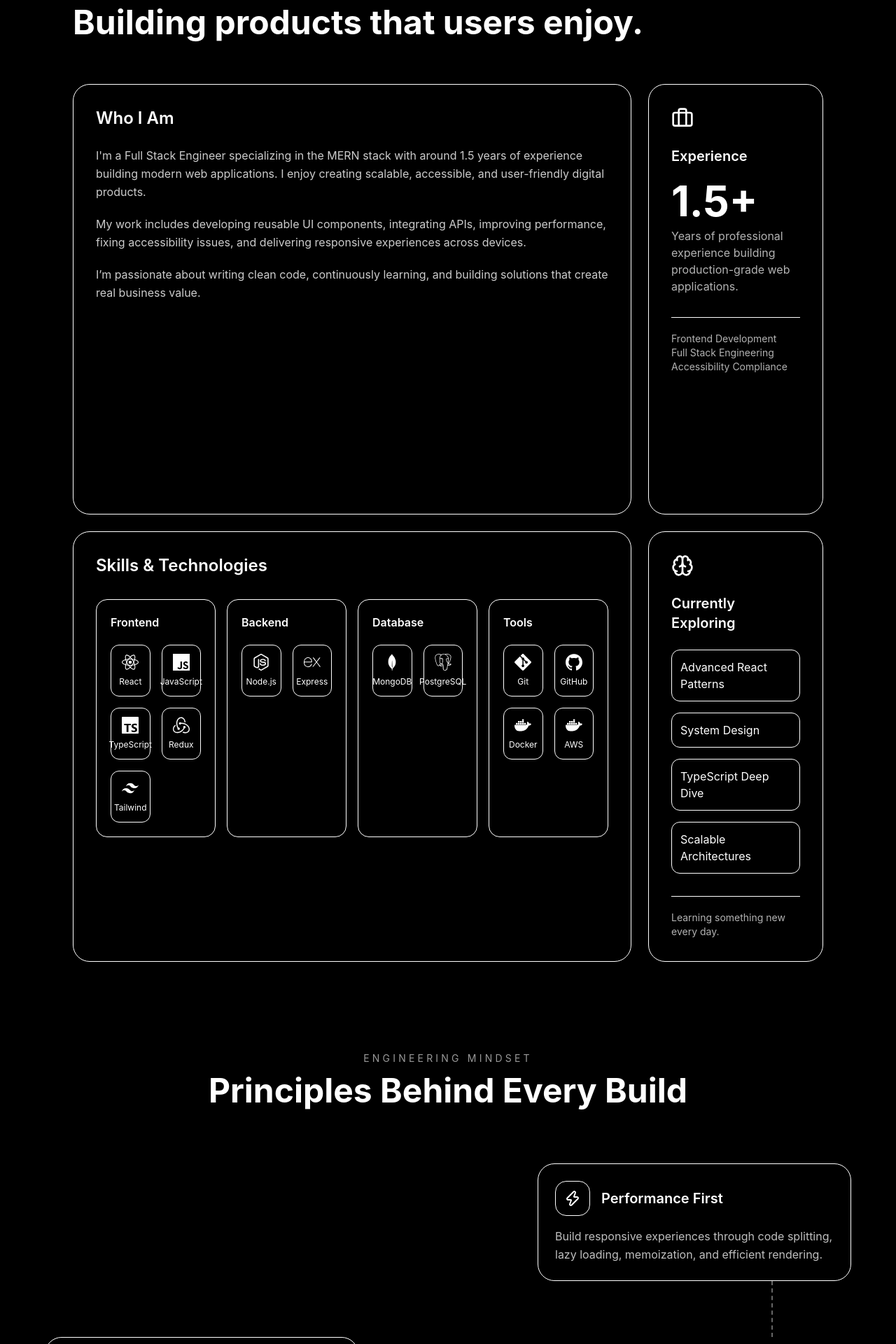
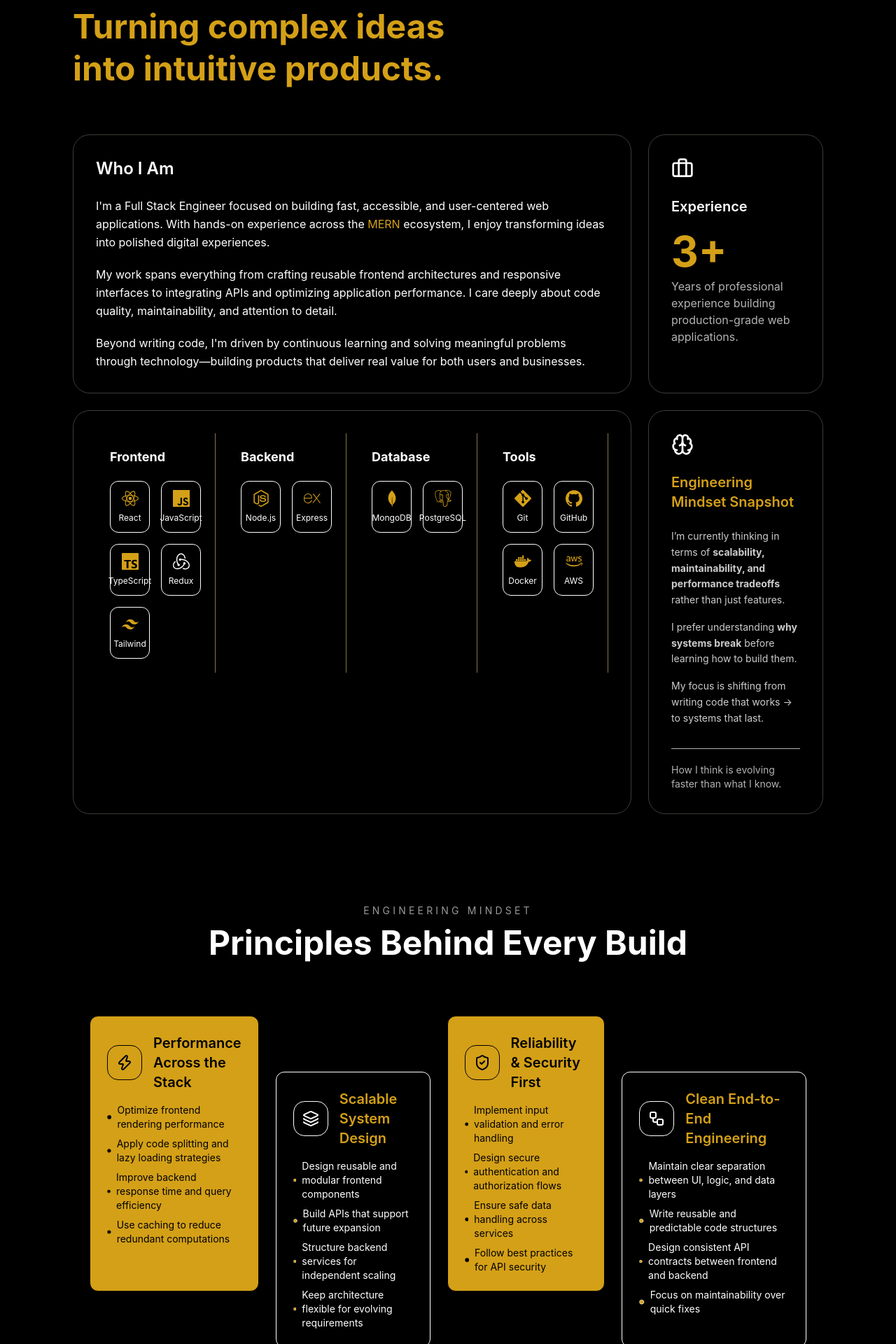
Before and after one commit to AnudeepthiKolagani/anudeepthi-workspace, a React (Vite) app: page / in a window 1280 px wide. Shown: the part 920-2840 px from the top of the page at 70% size. Built offline with nearby package versions, Linux system fonts and the light colour scheme.

Commit message:
feat: style About me section  by using theme colors

```diff
--- a/package.json
+++ b/package.json
@@ -11,6 +11,7 @@
   },
   "dependencies": {
     "@tailwindcss/vite": "^4.3.0",
+    "framer-motion": "^12.40.0",
     "lucide-react": "^1.17.0",
     "react": "^19.2.6",
     "react-dom": "^19.2.6",
--- a/src/components/About.jsx
+++ b/src/components/About.jsx
@@ -13,6 +13,7 @@ import {
   SiGithub,
 } from "react-icons/si";
 
+import { FaAws } from "react-icons/fa";
 import { Briefcase, Brain } from "lucide-react";
 import EngineeringMindset from "./EngineeringMindset";
 
@@ -21,34 +22,61 @@ export default function About() {
     {
       title: "Frontend",
       skills: [
-        { name: "React", icon: <SiReact size={24} /> },
-        { name: "JavaScript", icon: <SiJavascript size={24} /> },
-        { name: "TypeScript", icon: <SiTypescript size={24} /> },
+        { name: "React", icon: <SiReact size={24} className="text-accent" /> },
+        {
+          name: "JavaScript",
+          icon: <SiJavascript size={24} className="text-accent" />,
+        },
+        {
+          name: "TypeScript",
+          icon: <SiTypescript size={24} className="text-accent" />,
+        },
         { name: "Redux", icon: <SiRedux size={24} /> },
-        { name: "Tailwind", icon: <SiTailwindcss size={24} /> },
+        {
+          name: "Tailwind",
+          icon: <SiTailwindcss size={24} className="text-accent" />,
+        },
       ],
     },
     {
       title: "Backend",
       skills: [
-        { name: "Node.js", icon: <SiNodedotjs size={24} /> },
-        { name: "Express", icon: <SiExpress size={24} /> },
+        {
+          name: "Node.js",
+          icon: <SiNodedotjs size={24} className="text-accent" />,
+        },
+        {
+          name: "Express",
+          icon: <SiExpress size={24} className="text-accent" />,
+        },
       ],
     },
     {
       title: "Database",
       skills: [
-        { name: "MongoDB", icon: <SiMongodb size={24} /> },
-        { name: "PostgreSQL", icon: <SiPostgresql size={24} /> },
+        {
+          name: "MongoDB",
+          icon: <SiMongodb size={24} className="text-accent" />,
+        },
+        {
+          name: "PostgreSQL",
+          icon: <SiPostgresql size={24} className="text-accent" />,
+        },
       ],
     },
     {
       title: "Tools",
       skills: [
-        { name: "Git", icon: <SiGit size={24} /> },
-        { name: "GitHub", icon: <SiGithub size={24} /> },
-        { name: "Docker", icon: <SiDocker size={24} /> },
-        { name: "AWS", icon: <SiDocker size={24} /> },
+        { name: "Git", icon: <SiGit size={24} className="text-accent" /> },
+        {
+          name: "GitHub",
+          icon: <SiGithub size={24} className="text-accent" />,
+        },
+        {
+          name: "Docker",
+          icon: <SiDocker size={24} className="text-accent" />,
+        },
+        { name: "AWS", icon: <FaAws size={24} className="text-accent" /> },
       ],
     },
   ];
@@ -67,71 +95,75 @@ export default function About() {
             About Me
           </p>
 
-          <h2 className="text-5xl font-bold">
-            Building products that users enjoy.
+          <h2 className="text-5xl font-bold leading-tight text-accent">
+            Turning complex ideas
+            <br />
+            into intuitive products.
           </h2>
         </div>
 
         {/* Bento Grid */}
-        <div className="grid gap-6 lg:grid-cols-4 lg:grid-rows-2">
+        <div className="grid gap-6 lg:grid-cols-4 lg:grid-rows-1">
           {/* 1:1 ABOUT */}
-          <div className="rounded-3xl border p-8 backdrop-blur-sm transition-all duration-500 hover:-translate-y-2 lg:col-span-3">
+          <div className="rounded-3xl border border-light-border p-8 backdrop-blur-sm transition-all duration-500 hover:-translate-y-2 lg:col-span-3">
             <h3 className="mb-6 text-2xl font-semibold">Who I Am</h3>
 
-            <p className="leading-relaxed opacity-80">
-              I'm a Full Stack Engineer specializing in the MERN stack with
-              around 1.5 years of experience building modern web applications. I
-              enjoy creating scalable, accessible, and user-friendly digital
-              products.
+            <p className="leading-relaxed  text-base">
+              I'm a Full Stack Engineer focused on building fast, accessible,
+              and user-centered web applications. With hands-on experience
+              across the <span className="text-accent">MERN </span>ecosystem, I
+              enjoy transforming ideas into polished digital experiences.
             </p>
 
-            <p className="mt-5 leading-relaxed opacity-80">
-              My work includes developing reusable UI components, integrating
-              APIs, improving performance, fixing accessibility issues, and
-              delivering responsive experiences across devices.
+            <p className="mt-5 leading-relaxed  text-base">
+              My work spans everything from crafting reusable frontend
+              architectures and responsive interfaces to integrating APIs and
+              optimizing application performance. I care deeply about code
+              quality, maintainability, and attention to detail.
             </p>
 
-            <p className="mt-5 leading-relaxed opacity-80">
-              I’m passionate about writing clean code, continuously learning,
-              and building solutions that create real business value.
+            <p className="mt-5 leading-relaxed text-base">
+              Beyond writing code, I'm driven by continuous learning and solving
+              meaningful problems through technology—building products that
+              deliver real value for both users and businesses.
             </p>
           </div>
 
           {/* 1:2 EXPERIENCE */}
-          <div className="rounded-3xl border p-8 transition-all duration-500 hover:-translate-y-2">
+          <div className="rounded-3xl border border-light-border  p-8 transition-all duration-500 hover:-translate-y-2">
             <Briefcase size={32} />
 
             <h3 className="mt-6 text-xl font-semibold">Experience</h3>
 
-            <p className="mt-5 text-6xl font-bold">1.5+</p>
+            <p className="mt-5 text-6xl font-bold text-accent">3+</p>
 
             <p className="mt-2 opacity-70">
               Years of professional experience building production-grade web
               applications.
             </p>
 
-            <div className="mt-8 border-t pt-5">
+            {/* <div className="mt-8 border-t pt-5 text-accent">
               <p className="text-sm opacity-70">Frontend Development</p>
 
               <p className="text-sm opacity-70">Full Stack Engineering</p>
 
               <p className="text-sm opacity-70">Accessibility Compliance</p>
-            </div>
+            </div> */}
           </div>
 
           {/* 2:1 SKILLS */}
-          <div className="rounded-3xl border p-8 transition-all duration-500 hover:-translate-y-2 lg:col-span-3">
-            <h3 className="mb-8 text-2xl font-semibold">
+          <div className="rounded-3xl border border-light-border p-8 transition-all duration-500 hover:-translate-y-2 lg:col-span-3">
+            {/* <h3 className="mb-8 text-2xl font-semibold">
               Skills & Technologies
-            </h3>
+            </h3> */}
 
             <div className="grid gap-4 md:grid-cols-2 xl:grid-cols-4">
               {skillGroups.map((group) => (
                 <div
                   key={group.title}
-                  className="rounded-2xl border p-5 transition-all duration-300 hover:scale-105"
+                  className=" border-r border-secondary-accent p-5 transition-all duration-300 hover:scale-105"
                 >
-                  <h4 className="mb-5 font-semibold">{group.title}</h4>
+                  <h4 className="mb-5 font-bold text-lg ">{group.title}</h4>
 
                   <div className="grid grid-cols-2 gap-4">
                     {group.skills.map((skill) => (
@@ -153,29 +185,33 @@ export default function About() {
           </div>
 
           {/* 2:2 CREATIVE CARD */}
-          <div className="rounded-3xl border p-8 transition-all duration-500 hover:-translate-y-2">
+          <div className="rounded-3xl border border-light-border p-8 transition-all duration-500 hover:-translate-y-2">
             <Brain size={32} />
 
-            <h3 className="mt-6 text-xl font-semibold">Currently Exploring</h3>
+            <h3 className="mt-6 text-xl font-semibold text-accent">
+              Engineering Mindset Snapshot
+            </h3>
 
-            <div className="mt-6 space-y-4">
-              <div className="rounded-xl border p-3">
-                Advanced React Patterns
-              </div>
+            <div className="mt-6 space-y-4 text-sm leading-relaxed opacity-80">
+              <p>
+                I’m currently thinking in terms of{" "}
+                <b>scalability, maintainability, and performance tradeoffs </b>
+                rather than just features.
+              </p>
 
-              <div className="rounded-xl border p-3">System Design</div>
+              <p>
+                I prefer understanding <b>why systems break</b> before learning
+                how to build them.
+              </p>
 
-              <div className="rounded-xl border p-3">TypeScript Deep Dive</div>
-
-              <div className="rounded-xl border p-3">
-                Scalable Architectures
-              </div>
+              <p>
+                My focus is shifting from writing code that works → to systems
+                that last.
+              </p>
             </div>
 
-            <div className="mt-8 border-t pt-5">
-              <p className="text-sm opacity-70">
-                Learning something new every day.
-              </p>
+            <div className="mt-8 border-t pt-5 text-sm opacity-70">
+              How I think is evolving faster than what I know.
             </div>
           </div>
         </div>
--- a/src/components/EngineeringMindset.jsx
+++ b/src/components/EngineeringMindset.jsx
@@ -1,40 +1,55 @@
-import { Zap, Layers3, ShieldCheck, Workflow } from "lucide-react";
+import { Zap, Layers3, ShieldCheck, Workflow, Circle } from "lucide-react";
 
 const principles = [
   {
     icon: Zap,
-    title: "Performance First",
-    description:
-      "Build responsive experiences through code splitting, lazy loading, memoization, and efficient rendering.",
+    title: "Performance Across the Stack",
+    description: [
+      "Optimize frontend rendering performance",
+      "Apply code splitting and lazy loading strategies",
+      "Improve backend response time and query efficiency",
+      "Use caching to reduce redundant computations",
+    ],
   },
   {
     icon: Layers3,
-    title: "Scalable Architecture",
-    description:
-      "Create reusable components and maintainable systems that can evolve as products grow.",
+    title: "Scalable System Design",
+    description: [
+      "Design reusable and modular frontend components",
+      "Build APIs that support future expansion",
+      "Structure backend services for independent scaling",
+      "Keep architecture flexible for evolving requirements",
+    ],
   },
   {
     icon: ShieldCheck,
-    title: "Accessibility Matters",
-    description:
-      "Develop inclusive interfaces with WCAG compliance, semantic HTML, and keyboard navigation.",
+    title: "Reliability & Security First",
+    description: [
+      "Implement input validation and error handling",
+      "Design secure authentication and authorization flows",
+      "Ensure safe data handling across services",
+      "Follow best practices for API security",
+    ],
   },
   {
     icon: Workflow,
-    title: "Clean Engineering",
-    description:
-      "Write predictable, testable code with clear abstractions and strong separation of concerns.",
+    title: "Clean End-to-End Engineering",
+    description: [
+      "Maintain clear separation between UI, logic, and data layers",
+      "Write reusable and predictable code structures",
+      "Design consistent API contracts between frontend and backend",
+      "Focus on maintainability over quick fixes",
+    ],
   },
 ];
-
 export default function EngineeringMindset() {
   return (
-    <section id="mindset" className="relative py-32 px-6 overflow-hidden">
+    <section id="mindset" className="relative pt-32 px-6 overflow-hidden">
       {/* Glow */}
       <div className="absolute top-20 left-20 h-64 w-64 rounded-full blur-3xl opacity-10 animate-pulse" />
       <div className="absolute bottom-20 right-20 h-64 w-64 rounded-full blur-3xl opacity-10 animate-pulse" />
 
-      <div className="mx-auto max-w-6xl">
+      <div className="mx-20">
         <div className="mb-20 text-center">
           <p className="mb-3 text-sm uppercase tracking-[0.3em] opacity-60">
             Engineering Mindset
@@ -43,36 +58,23 @@ export default function EngineeringMindset() {
           <h2 className="text-5xl font-bold">Principles Behind Every Build</h2>
         </div>
 
-        <div className="relative">
+        <div className="relative flex flex-row gap-6">
           {principles.map((item, index) => {
             const Icon = item.icon;
-            const isRight = index % 2 === 0;
+            const isDown = index % 2 !== 0;
 
             return (
               <div
                 key={item.title}
-                className={`relative mb-20 flex ${
-                  isRight ? "justify-end" : "justify-start"
-                }`}
+                className={`relative flex ${isDown ? "mt-20" : "mb-20"}`}
               >
-                {/* Connection Line */}
-                {index !== principles.length - 1 && (
-                  <div
-                    className={`
-                      absolute top-full
-                      ${isRight ? "right-28" : "left-28"}
-                      h-20 border-l-2 border-dashed opacity-40
-                    `}
-                  />
-                )}
-
                 {/* Card */}
                 <div
-                  className="
+                  className={`
                     group
                     w-full
-                    max-w-md
-                    rounded-3xl
+                    max-w-2xl
+                    rounded-xl
                     border
                     p-6
                     backdrop-blur-sm
@@ -80,7 +82,7 @@ export default function EngineeringMindset() {
                     duration-500
                     hover:-translate-y-2
                     hover:scale-[1.02]
-                  "
+                  ${!isDown ? "bg-accent text-dark" : ""}`}
                 >
                   <div className="mb-4 flex items-center gap-4">
                     <div
@@ -93,15 +95,33 @@ export default function EngineeringMindset() {
                         group-hover:rotate-6
                       "
                     >
-                      <Icon size={24} />
+                      <Icon
+                        size={24}
+                        className={` ${!isDown ? "bg-accent text-dark" : ""}`}
+                      />
                     </div>
 
-                    <h3 className="text-xl font-semibold">{item.title}</h3>
+                    <h3
+                      className={`text-xl font-semibold ${isDown ? "text-accent" : ""}`}
+                    >
+                      {item.title}
+                    </h3>
                   </div>
-
-                  <p className="leading-relaxed opacity-75">
-                    {item.description}
-                  </p>
+                  {/* bullet points */}
+                  <div className="space-y-2 text-sm ">
+                    {item.description.map((desc, i) => (
+                      <div
+                        key={i}
+                        className="flex items-center  gap-2"
+                      >
+                        <Circle
+                          size={10}
+                          className={` ${!isDown ? "fill-dark" : "fill-accent"}`}
+                        />
+                        <span>{desc}</span>
+                      </div>
+                    ))}
+                  </div>
                 </div>
               </div>
             );
--- a/src/index.css
+++ b/src/index.css
@@ -17,7 +17,7 @@
   --color-accent: var(--primary-accent);
   --color-secondary-accent: var(--secondary-accent);
   /* Borders */
-  --color-border: var(--border);
+  --color-light-border: var(--light-border);
   --color-border-hover: var(--border-hover);
 
   /* Buttons */
--- a/src/styles/theme.css
+++ b/src/styles/theme.css
@@ -24,7 +24,7 @@
   --btn-hover: #e5b93c;
 
   /* Borders */
-  --border: #3a3a3a;
+  --light-border: #3b3d37;
   --border-hover: #4a4a4a;
 
   /* Cards */
```
Also changed, not shown: 1 other file (tests, documents, lock files or other folders).
